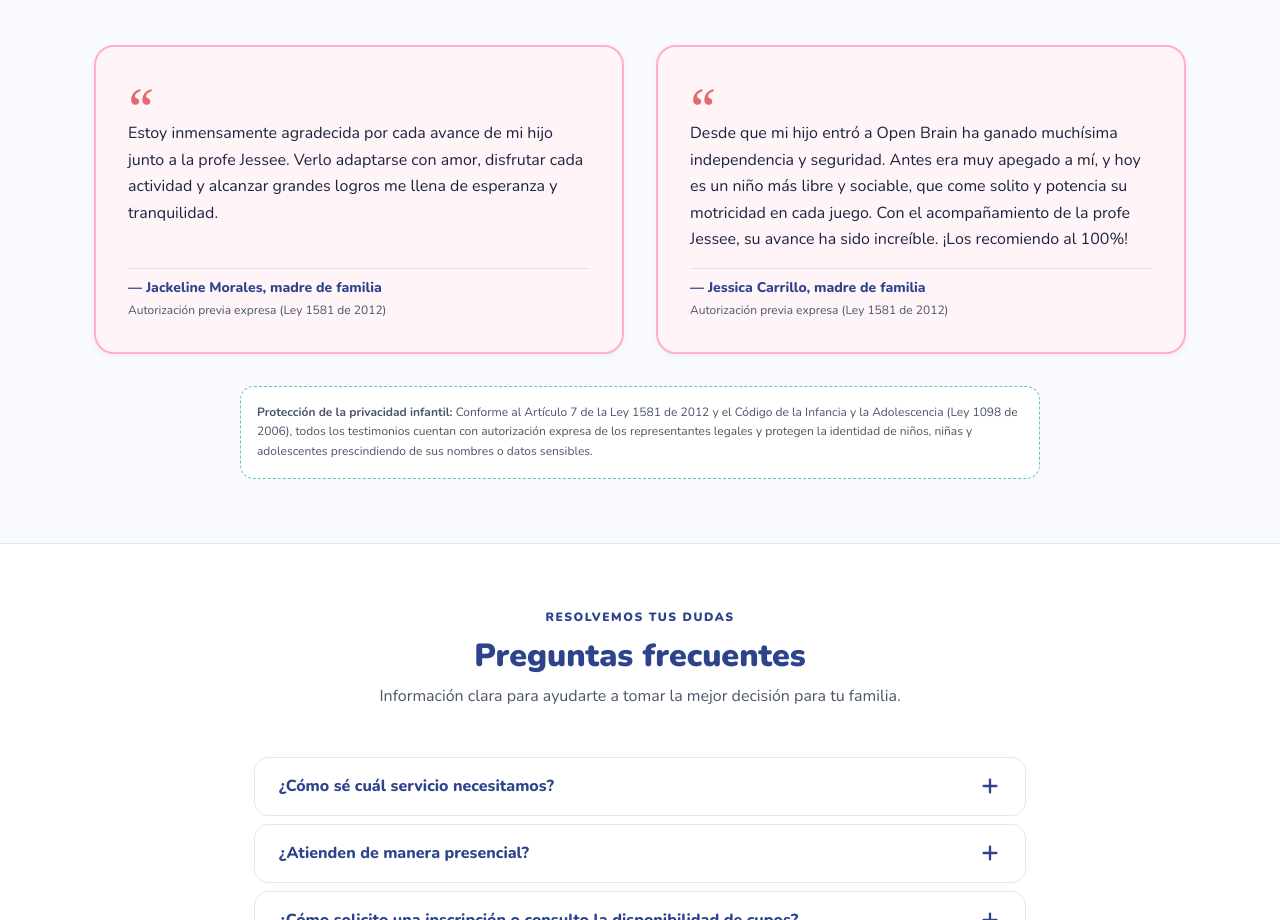
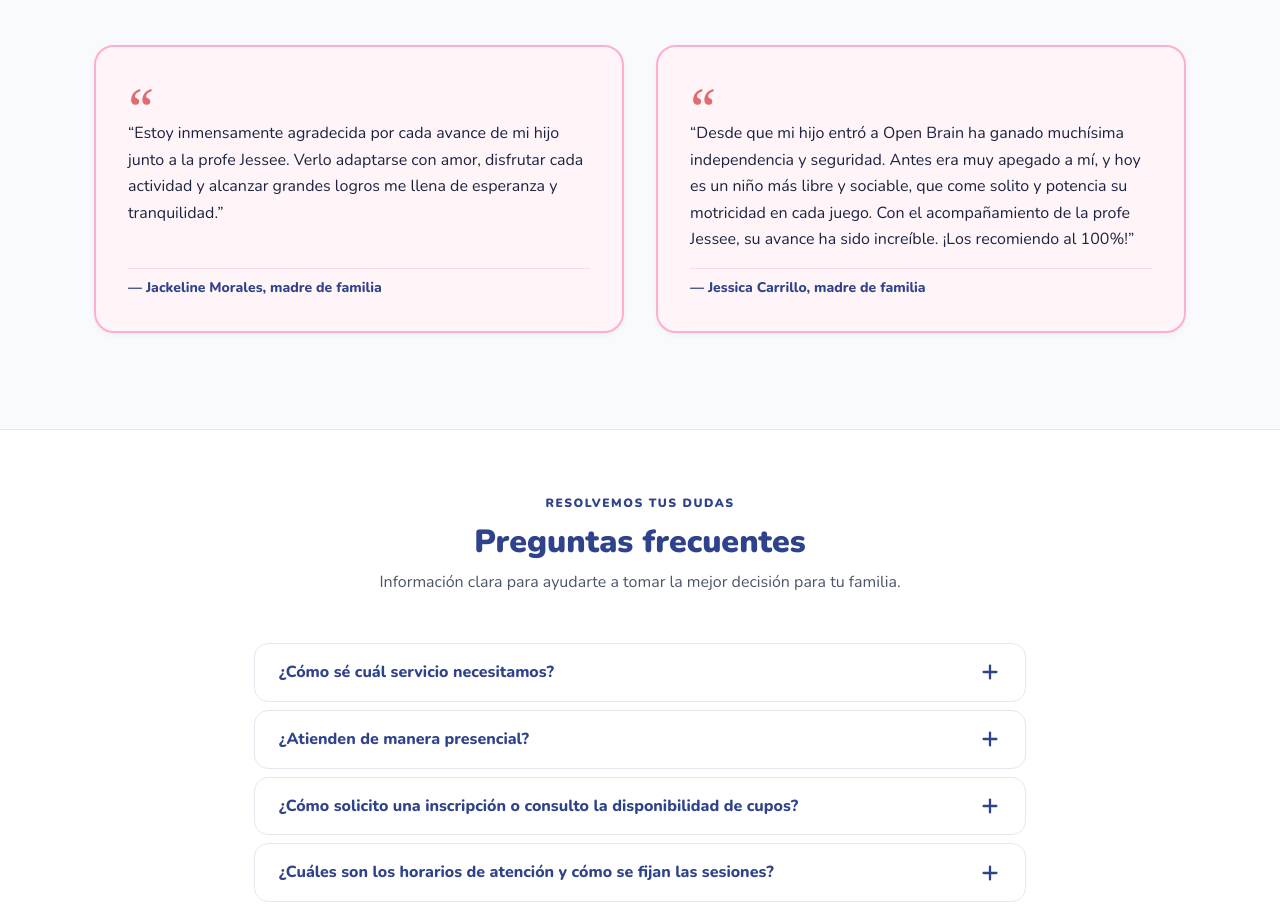
Before and after one commit to juliancaceres23/openBrainDemo, a plain HTML site: page equipo.html in a window 1280 px wide. Shown: the part 938-1858 px from the top of the page. Drawn offline with nearby package versions, Linux system fonts and the light colour scheme.

Commit message:
fix: simplificar presentación de testimonios agregando comillas y removiendo avisos legales visibles

```diff
--- a/equipo.html
+++ b/equipo.html
@@ -146,12 +146,11 @@
             <div class="testimonial-card__quote-mark" aria-hidden="true">&ldquo;</div>
             <blockquote class="testimonial-card__quote">
               <p>
-                Estoy inmensamente agradecida por cada avance de mi hijo junto a la profe Jessee. Verlo adaptarse con amor, disfrutar cada actividad y alcanzar grandes logros me llena de esperanza y tranquilidad.
+                &ldquo;Estoy inmensamente agradecida por cada avance de mi hijo junto a la profe Jessee. Verlo adaptarse con amor, disfrutar cada actividad y alcanzar grandes logros me llena de esperanza y tranquilidad.&rdquo;
               </p>
             </blockquote>
             <footer class="testimonial-card__footer">
               <cite class="testimonial-card__author">&mdash; Jackeline Morales, madre de familia</cite>
-              <span class="testimonial-card__legal">Autorización previa expresa (Ley 1581 de 2012)</span>
             </footer>
           </article>
 
@@ -160,20 +159,13 @@
             <div class="testimonial-card__quote-mark" aria-hidden="true">&ldquo;</div>
             <blockquote class="testimonial-card__quote">
               <p>
-                Desde que mi hijo entró a Open Brain ha ganado muchísima independencia y seguridad. Antes era muy apegado a mí, y hoy es un niño más libre y sociable, que come solito y potencia su motricidad en cada juego. Con el acompañamiento de la profe Jessee, su avance ha sido increíble. ¡Los recomiendo al 100%!
+                &ldquo;Desde que mi hijo entró a Open Brain ha ganado muchísima independencia y seguridad. Antes era muy apegado a mí, y hoy es un niño más libre y sociable, que come solito y potencia su motricidad en cada juego. Con el acompañamiento de la profe Jessee, su avance ha sido increíble. ¡Los recomiendo al 100%!&rdquo;
               </p>
             </blockquote>
             <footer class="testimonial-card__footer">
               <cite class="testimonial-card__author">&mdash; Jessica Carrillo, madre de familia</cite>
-              <span class="testimonial-card__legal">Autorización previa expresa (Ley 1581 de 2012)</span>
             </footer>
           </article>
-        </div>
-
-        <div class="privacy-disclaimer">
-          <p>
-            <strong>Protección de la privacidad infantil:</strong> Conforme al Artículo 7 de la Ley 1581 de 2012 y el Código de la Infancia y la Adolescencia (Ley 1098 de 2006), todos los testimonios cuentan con autorización expresa de los representantes legales y protegen la identidad de niños, niñas y adolescentes prescindiendo de sus nombres o datos sensibles.
-          </p>
         </div>
       </div>
     </section>
```
